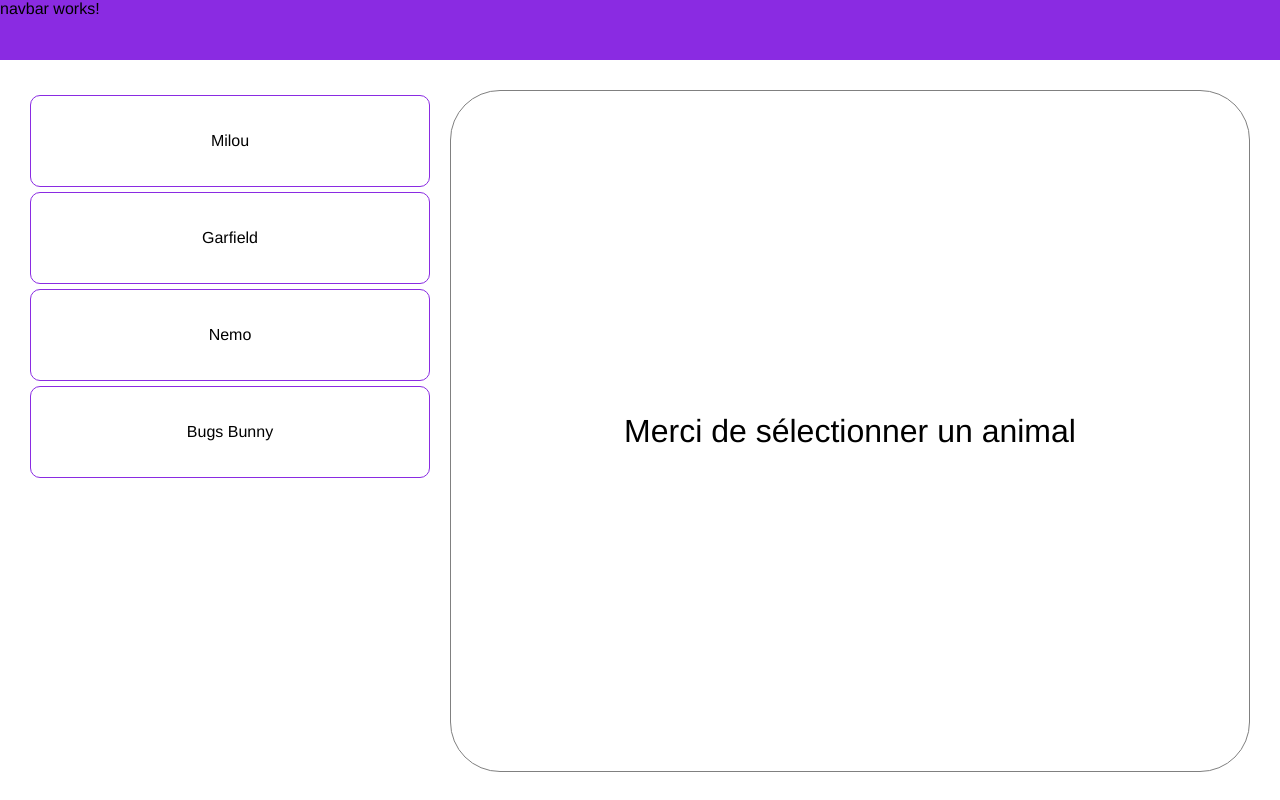
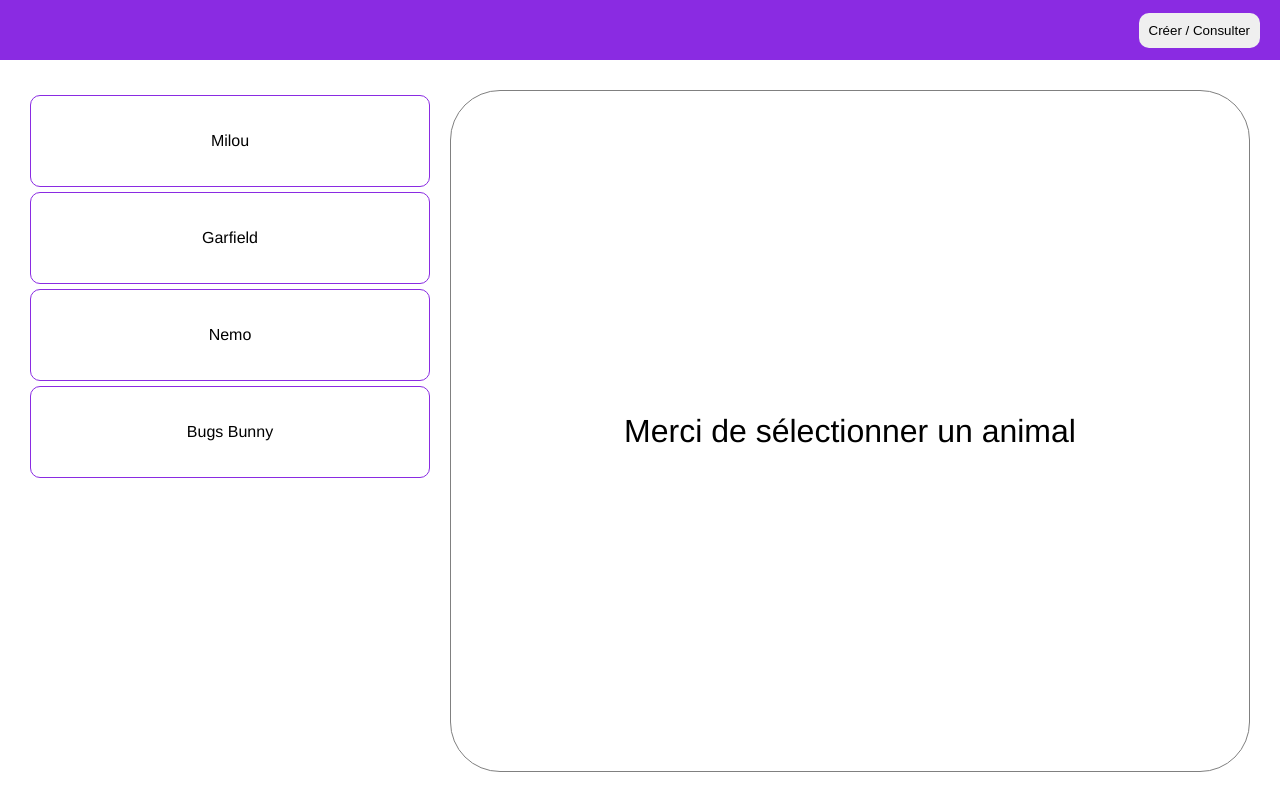
Before and after one commit to tekcay/poiei-angular, an Angular app: page / in a window 1280 px wide. Built offline with nearby package versions, Linux system fonts and the light colour scheme.

Commit message:
question 16

```diff
--- a/src/app/app.module.ts
+++ b/src/app/app.module.ts
@@ -7,6 +7,7 @@ import { PetDetailComponent } from './pet/pet-detail/pet-detail.component';
 import { PetListItemComponent } from './pet/pet-list/pet-list-item/pet-list-item.component';
 import { PetListComponent } from './pet/pet-list/pet-list.component';
 import { PetComponent } from './pet/pet.component';
+import { AddPetComponent } from './pet/add-pet/add-pet.component';
 
 @NgModule({
   declarations: [
@@ -15,7 +16,8 @@ import { PetComponent } from './pet/pet.component';
     PetComponent,
     PetDetailComponent,
     PetListComponent,
-    PetListItemComponent
+    PetListItemComponent,
+    AddPetComponent
   ],
   imports: [
     BrowserModule
--- a/src/app/navbar/navbar.component.html
+++ b/src/app/navbar/navbar.component.html
@@ -1,3 +1,3 @@
 <div class="navbar">
-    <div>navbar works!</div>
+    <button (click)="onTogglePetCreation()">Créer / Consulter</button>
 </div>
--- a/src/app/navbar/navbar.component.scss
+++ b/src/app/navbar/navbar.component.scss
@@ -1,4 +1,15 @@
 .navbar {
     height: 100%;
     background-color: blueviolet;
+    display: flex;
+    align-items: center;
+    justify-content: flex-end;
+    padding: 0 20px;
+
+  button {
+    border: none;
+    border-radius: 10px;
+    padding: 10px;
+    cursor: pointer;
+  }
 }
--- a/src/app/navbar/navbar.component.ts
+++ b/src/app/navbar/navbar.component.ts
@@ -1,4 +1,5 @@
 import { Component } from '@angular/core';
+import { PetService } from '../pet/pet.service';
 
 @Component({
   selector: 'app-navbar',
@@ -7,4 +8,10 @@ import { Component } from '@angular/core';
 })
 export class NavbarComponent {
 
+  constructor(private petService: PetService) {}
+
+  onTogglePetCreation() {
+    this.petService.togglePetCreation;
+  }
+
 }
--- /dev/null
+++ b/src/app/pet/add-pet/add-pet.component.html
@@ -0,0 +1 @@
+<p>add-pet works!</p>
--- a/src/app/pet/pet.component.html
+++ b/src/app/pet/pet.component.html
@@ -1,4 +1,7 @@
 <div class="pet">
-    <app-pet-list></app-pet-list>
-    <app-pet-detail></app-pet-detail>
+    <div class="pet-read-container" *ngIf="!isCreatingPet">
+        <app-pet-list></app-pet-list>
+        <app-pet-detail></app-pet-detail>
+      </div>
+      <app-add-pet *ngIf="isCreatingPet"></app-add-pet>
 </div>
--- a/src/app/pet/pet.component.scss
+++ b/src/app/pet/pet.component.scss
@@ -1,9 +1,14 @@
 .pet {
     height: 100%;
-    display: flex;
+
+    .pet-read-container {
+        display: flex;
+        height: 100%;
+
+    }
 
     app-pet-list {
-        flex: 1;
+          flex: 1;
     }
 
     app-pet-detail {
--- a/src/app/pet/pet.component.ts
+++ b/src/app/pet/pet.component.ts
@@ -1,4 +1,5 @@
 import { Component } from '@angular/core';
+import { PetService } from './pet.service';
 
 @Component({
   selector: 'app-pet',
@@ -6,4 +7,12 @@ import { Component } from '@angular/core';
   styleUrls: ['./pet.component.scss'],
 })
 
-export class PetComponent {}
+export class PetComponent {
+
+  get isCreatingPet(): boolean {
+    return this.petService.isCreatingPet;
+  }
+
+  constructor(private petService: PetService) {}
+
+}
--- a/src/app/pet/pet.service.ts
+++ b/src/app/pet/pet.service.ts
@@ -8,10 +8,15 @@ export class PetService {
 
   pets: IPet[] = [];
   selectedPet: IPet|undefined|null = null;
+  isCreatingPet: boolean = false;
 
   constructor() {
     this.createPets();
    }
+
+  togglePetCreation(): void {
+    this.isCreatingPet = !this.isCreatingPet;
+  }
 
   onSelectPet(petId: number): void {
     this.selectedPet = this.pets.find(pet => pet.id === petId);
```
Also changed, not shown: src/app/pet/add-pet/add-pet.component.ts (added, +10 -0 lines), src/app/pet/add-pet/add-pet.component.scss (added).
